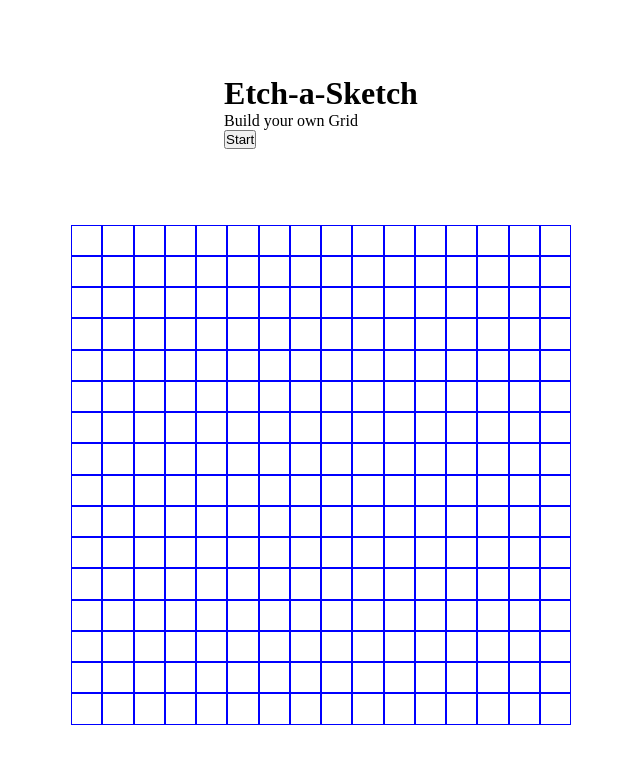
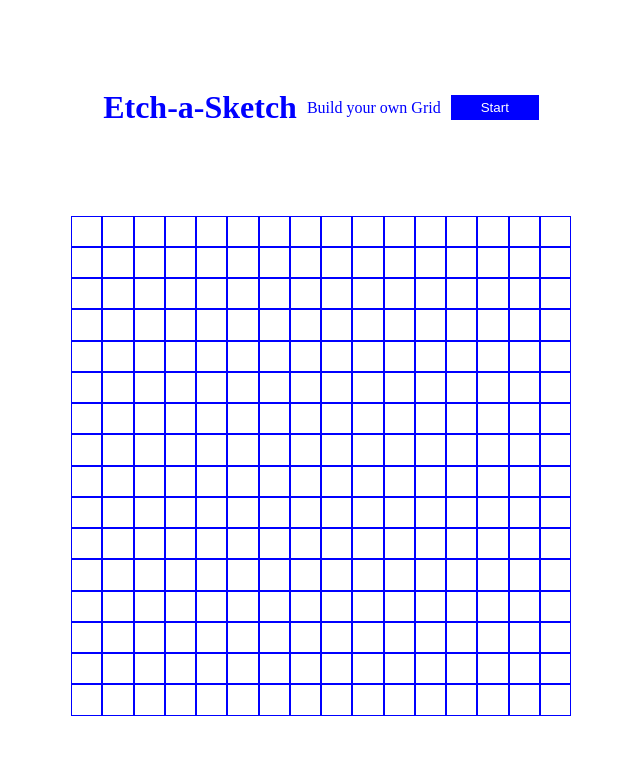
Before and after one commit to kelsey-kelz/etch-a-sketch, a plain HTML site: page index.html in a window 1280 px wide. Shown: the whole page, without its empty margins (319-959 px from the left). Drawn offline with Linux system fonts and the light colour scheme.

Commit message:
Add style to button

```diff
--- a/styles.css
+++ b/styles.css
@@ -19,6 +19,26 @@ body {
     height: 500px;
 }
 
+h1, p {
+    color: blue;
+}
+
+.button {
+    display: flex;
+    justify-content: space-around;
+    align-items: center;
+    margin: 5px 0px 5px 0;
+    gap: 10px;
+}
+
+button {
+    padding: 5px 30px;
+    margin-left: 60px;
+    background-color: blue;
+    color: white;
+    border: none;
+}
+
 .square {
     border: 1px solid blue;
     width: 50px;
```
